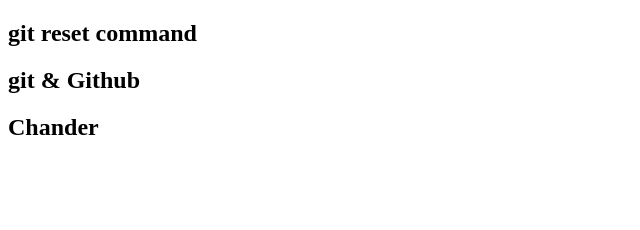
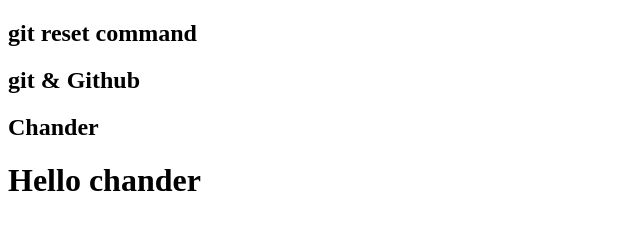
Before and after one commit to chinturhce/Git-Reset-Command, a plain HTML site: page index.html in a window 1280 px wide. Shown: the whole page, without its empty margins (0-640 px from the left). Drawn offline with Linux system fonts and the light colour scheme.

Commit message:
Git Reset command done

```diff
--- a/index.html
+++ b/index.html
@@ -9,5 +9,6 @@
     <h2>git reset command</h2>
     <h2>git & Github</h2>
     <h2>Chander</h2>
+    <h1> Hello chander</h1>
 </body>
 </html>
```
